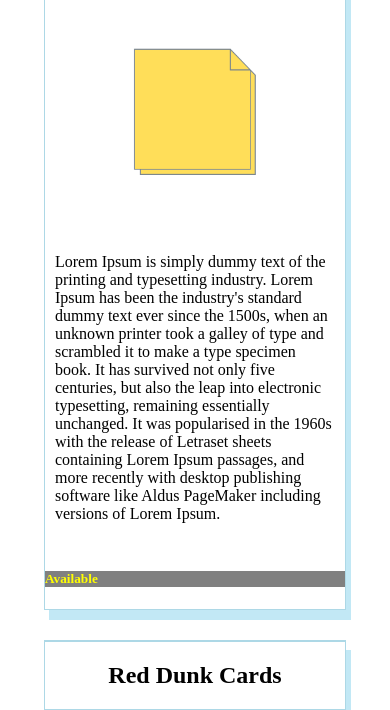
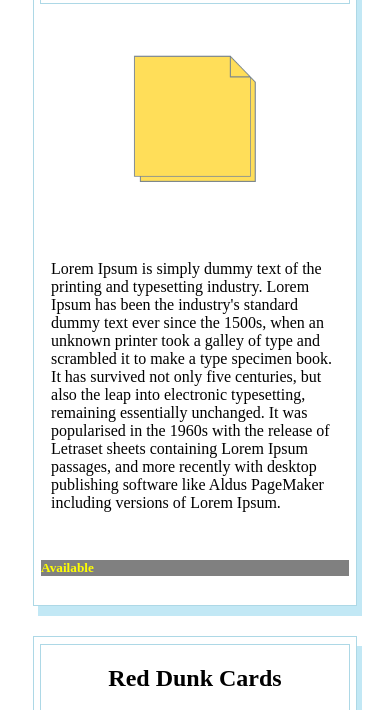
Before and after one commit to brownabs/productCards, a plain HTML site: page index.html in a window 390 px wide. Shown: the part 168-878 px from the top of the page. Drawn offline with Linux system fonts and the light colour scheme.

Commit message:
made page responsive

```diff
--- a/main.css
+++ b/main.css
@@ -35,6 +35,9 @@ header {
   display: flex;
   flex-direction: column;
   align-items: center;
+  padding: 2%;
+  flex-grow: 1;
+  flex-basis: 16%;
   width: 300px;
   margin: 15px;
   border: 1px solid lightblue;
```
